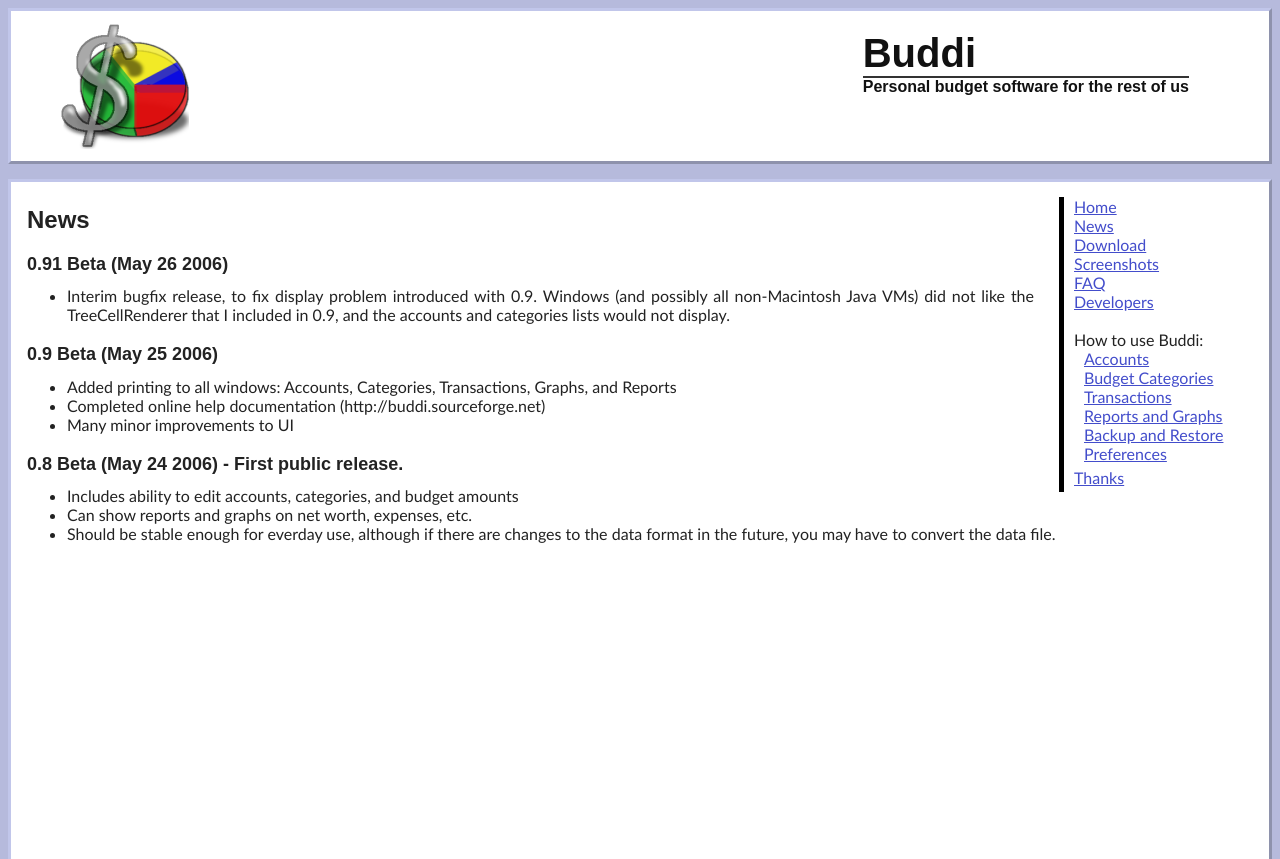
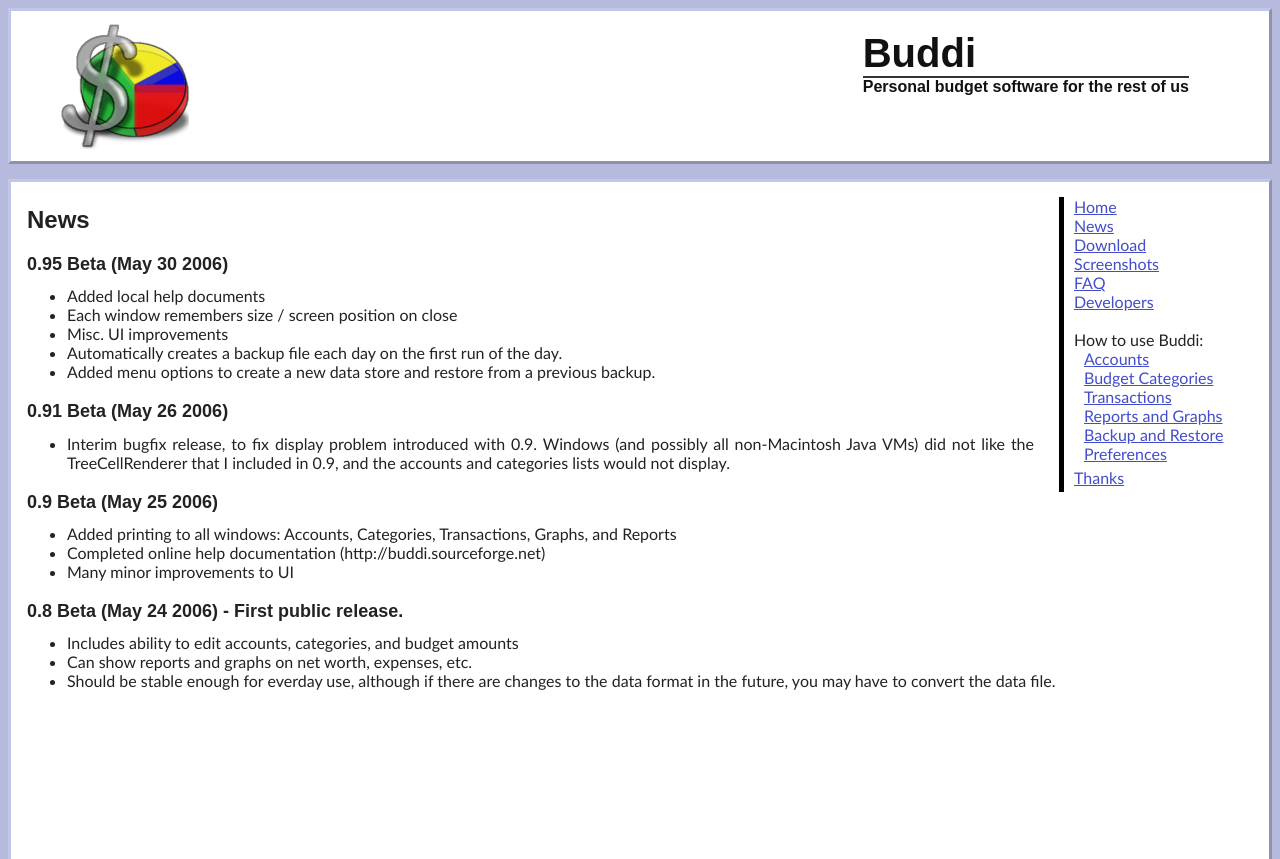
Before and after one commit to JosephYao/Refatored-Buddi, a PHP site: page /news.php in a window 1280 px wide. Shown: the top 859 px of the page. Run offline with PHP 8.4, Linux system fonts and the light colour scheme.

Commit message:
Version 0.95 Beta

```diff
--- a/www/index.php
+++ b/www/index.php
@@ -7,7 +7,7 @@ Buddi
 Buddi is a personal finance and budgeting program, aimed at those who have little or no financial background.  In making this software, I have attempted to make things as simple as possible, while still retaining enough functions to satisfy most home users.
 </p>
 <p>
-Buddi will run on almost any computer which has a Java virtual machine installed.  This can include Windows, Macintosh OS X, Linux, and many more operating systems.  One thing to note is that you must have Java 1.5 or later installed.  If you are running on Macintosh OS X 10.4 (Tiger), you should have this installed.  If you are running on a different operating system, like Windows, please consult the help files.  If you need to download a copy of the Java VM, you can do so from <a href='http://java.sun.com/j2se/1.5.0/download.jsp'>here</a>.
+Buddi will run on almost any computer which has a Java virtual machine installed.  This can include Windows, Macintosh OS X, Linux, and many other operating systems.  One thing to note is that you must have Java 1.5 or later installed.  If you are running on Macintosh OS X 10.4 (Tiger), you should have this installed.  If you are running on a different operating system, like Windows, please consult the help files.  If you need to download a copy of the Java VM, you can do so from <a href='http://java.sun.com/j2se/1.5.0/download.jsp'>here</a>.
 </p>
 <p>
 Buddi is currently available in English, and there are plans for Spanish and Russian translations in the near future.  If you are interested in translating to another language, feel free to do so!  I would greatly appreciate it if you also sent me the translated file once you are finished.  For more details, please see the <a href='./developers.php'>developers</a> page.
--- a/www/news.php
+++ b/www/news.php
@@ -1,6 +1,15 @@
 <? include "./inc/header.php" ?>
 
 <h1>News</h1>
+
+<h2>0.95 Beta (May 30 2006)</h2>
+<ul>
+<li>Added local help documents</li>
+<li>Each window remembers size / screen position on close</li>
+<li>Misc. UI improvements</li>
+<li>Automatically creates a backup file each day on the first run of the day.</li>
+<li>Added menu options to create a new data store and restore from a previous backup.</li>
+</ul>
 
 <h2>0.91 Beta (May 26 2006)</h2>
 <ul>
```
Also changed, not shown: www/backup.php (+6 -2 lines), Documents/Changelog.txt.
